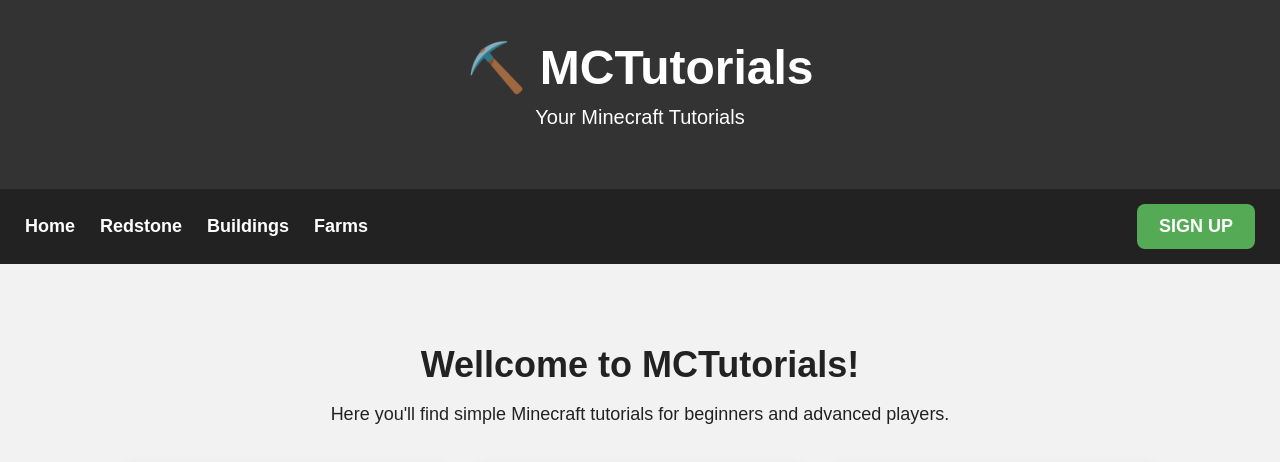
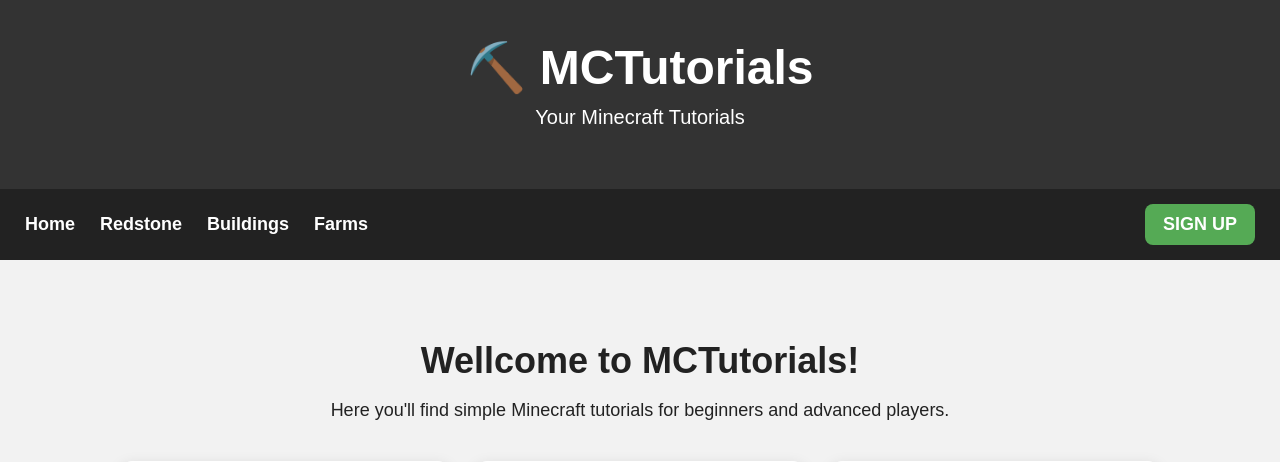
Before and after one commit to monaheiermeier-png/MCTutorials, a Flask app: page / in a window 1280 px wide. Shown: the top 462 px of the page. Run offline with Flask 3, Linux system fonts and the light colour scheme.

Commit message:
style.css

```diff
--- a/static/style.css
+++ b/static/style.css
@@ -39,21 +39,16 @@ header p {
 nav {
     display: flex;
     align-items: center;
+    gap: 25px;
     padding: 15px 25px;
     background-color: #222;
-    min-height: 60px;
-    box-sizing: border-box;
 }
-
-/* Linke Navigation */
 
 .nav-left {
     display: flex;
     align-items: center;
     gap: 25px;
 }
-
-/* Alle Navigations-Links */
 
 nav a {
     color: white;
@@ -62,27 +57,26 @@ nav a {
     font-weight: bold;
 }
 
-/* Hover-Effekt */
-
 nav a:hover {
     color: #55ff55;
 }
 
 
 /* =========================
-   SIGN UP BUTTON
+   SIGN UP
    ========================= */
 
 .signup-button {
     margin-left: auto;
-    background-color: #55aa55;
+
     color: white !important;
-    padding: 12px 22px;
-    border-radius: 8px;
+    text-decoration: none;
     font-size: 18px;
     font-weight: bold;
-    text-decoration: none;
-    display: block;
+
+    background-color: #55aa55;
+    padding: 10px 18px;
+    border-radius: 8px;
 }
 
 .signup-button:hover {
```
